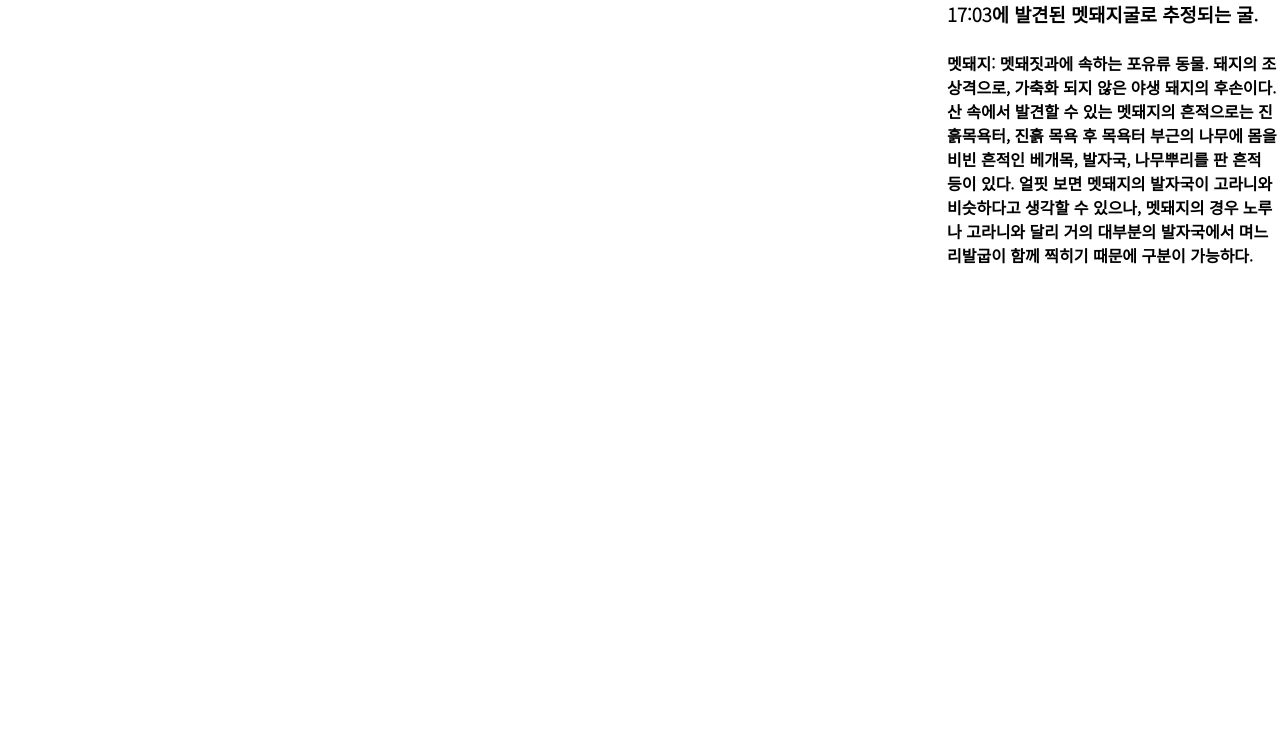
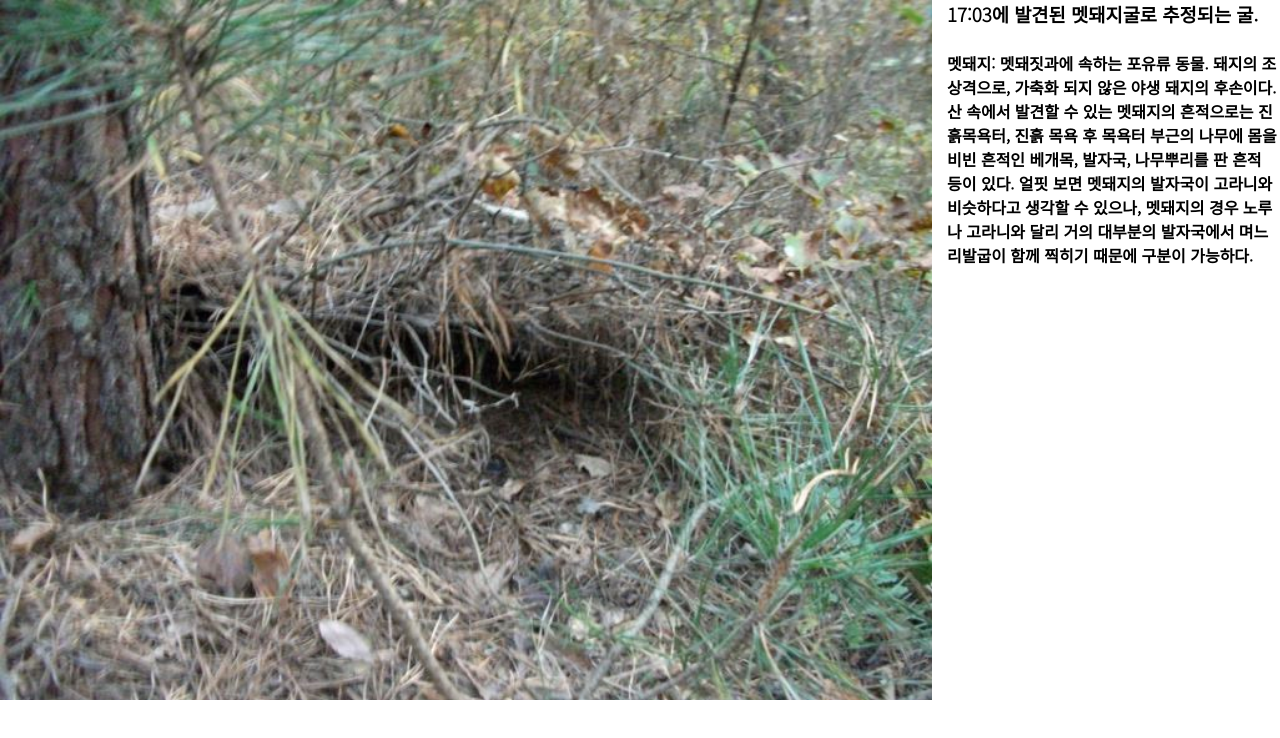
Before and after one commit to moonsoyul/9, a plain HTML site: page index.html in a window 1280 px wide. Drawn offline with Linux system fonts and the light colour scheme.

Commit message:
Update 9.css

```diff
--- a/9.css
+++ b/9.css
@@ -15,7 +15,7 @@
  }
 
  .background{
-    background-image: url("pic/9.png");
+    background-image: url("9.png");
 
     width:932px;
     height:700px;
```
